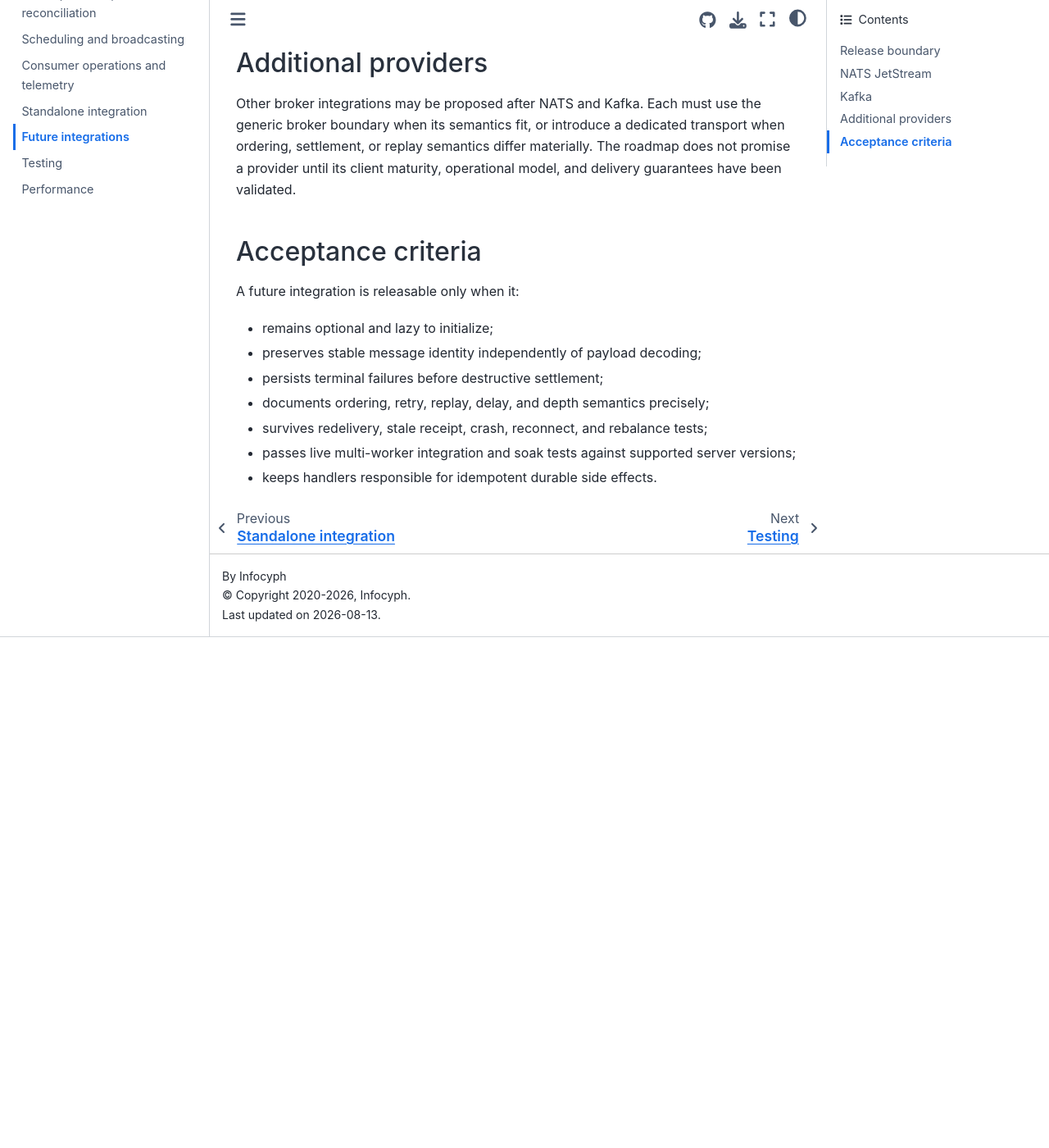
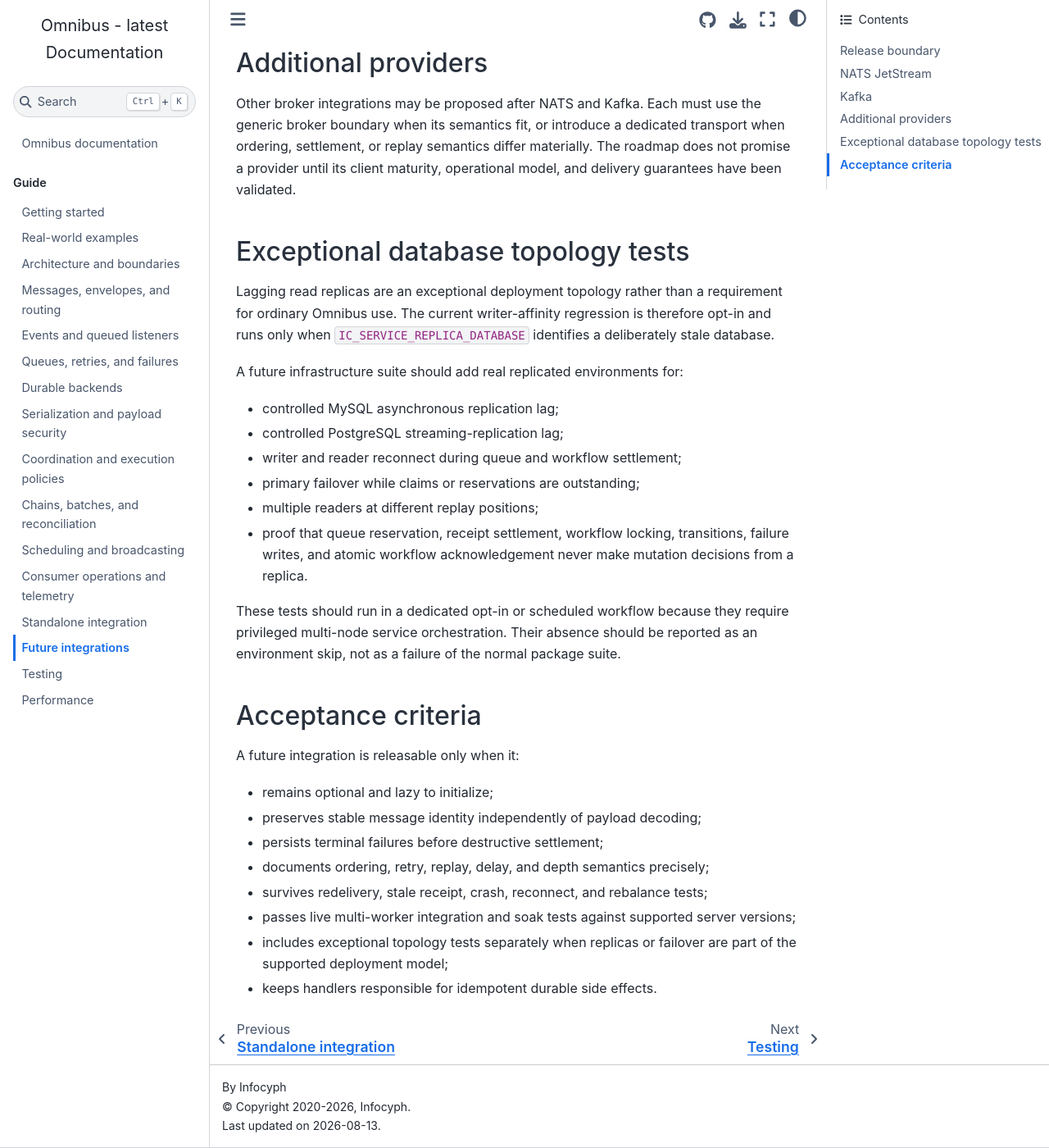
Before and after one commit to infocyph/Omnibus, a Sphinx documentation site: the page built from docs/future-integrations.rst, in a window 1280 px wide and 1400 px high, scrolled down 1337 px. Shown: the whole window at 82% size. Built offline with Sphinx 7.4.7 and the Sphinx Book theme 1.1.4, drawn with Linux system fonts in a browser that asks for light colours; before the commit the page ends 2114 px from its top, so only the background shows below that.

Commit message:
updated & fixed ops/tech issues

```diff
--- a/docs/future-integrations.rst
+++ b/docs/future-integrations.rst
@@ -59,6 +59,29 @@ transport when ordering, settlement, or replay semantics differ materially.
 The roadmap does not promise a provider until its client maturity, operational
 model, and delivery guarantees have been validated.
 
+Exceptional database topology tests
+-----------------------------------
+
+Lagging read replicas are an exceptional deployment topology rather than a
+requirement for ordinary Omnibus use. The current writer-affinity regression is
+therefore opt-in and runs only when ``IC_SERVICE_REPLICA_DATABASE`` identifies
+a deliberately stale database.
+
+A future infrastructure suite should add real replicated environments for:
+
+* controlled MySQL asynchronous replication lag;
+* controlled PostgreSQL streaming-replication lag;
+* writer and reader reconnect during queue and workflow settlement;
+* primary failover while claims or reservations are outstanding;
+* multiple readers at different replay positions;
+* proof that queue reservation, receipt settlement, workflow locking,
+  transitions, failure writes, and atomic workflow acknowledgement never make
+  mutation decisions from a replica.
+
+These tests should run in a dedicated opt-in or scheduled workflow because they
+require privileged multi-node service orchestration. Their absence should be
+reported as an environment skip, not as a failure of the normal package suite.
+
 Acceptance criteria
 -------------------
 
@@ -71,4 +94,6 @@ A future integration is releasable only when it:
 * survives redelivery, stale receipt, crash, reconnect, and rebalance tests;
 * passes live multi-worker integration and soak tests against supported server
   versions;
+* includes exceptional topology tests separately when replicas or failover are
+  part of the supported deployment model;
 * keeps handlers responsible for idempotent durable side effects.
--- a/docs/testing.rst
+++ b/docs/testing.rst
@@ -32,7 +32,8 @@ The Omnibus suite covers:
 * multi-connection workflow claim, stale ownership, duplicate terminal, and
   aggregate completion behavior on live MySQL/PostgreSQL;
 * writer-affinity behavior with a deliberately lagging DBLayer read replica
-  when ``IC_SERVICE_REPLICA_DATABASE`` is configured;
+  when ``IC_SERVICE_REPLICA_DATABASE`` is configured; this exceptional topology
+  is an opt-in environment check and skips in the normal suite;
 * Redis Lua command boundaries and live Redis lifecycle when configured;
 * broker capability, malformed delivery, and over-delivery enforcement;
 * detached uniqueness, delayed retry lease refresh, overlap, rate limit,
```
Also changed, not shown: README.md (+2 -0 lines), 1 other file.
